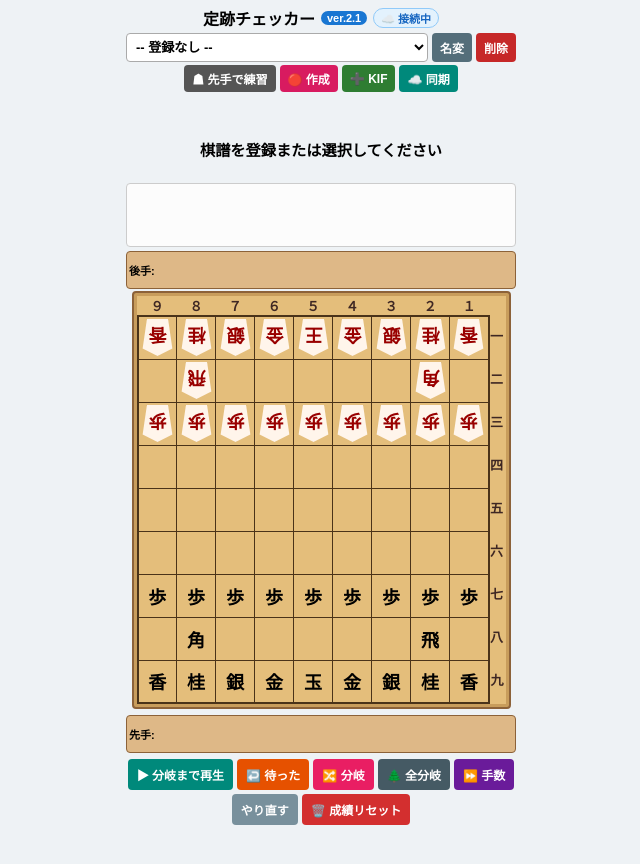
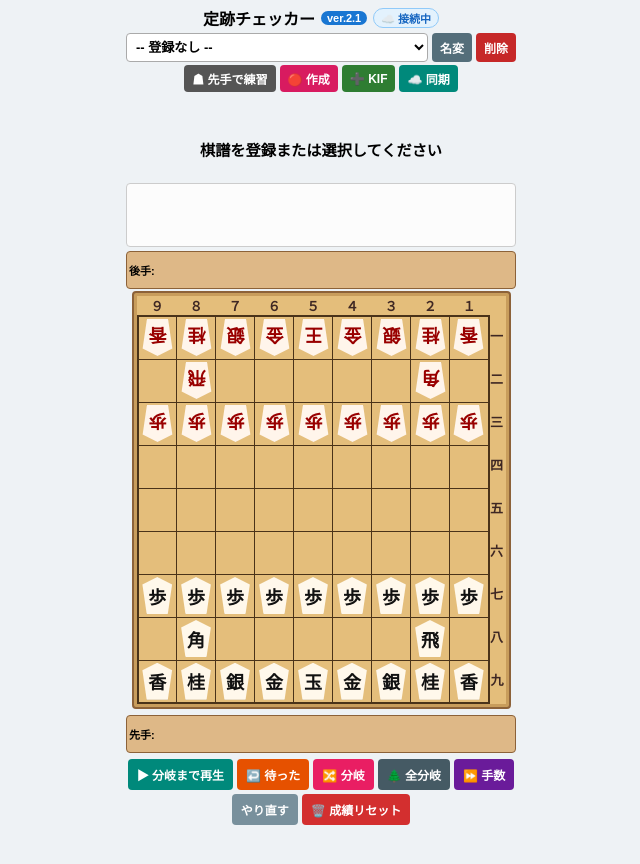
Before and after one commit to mfyuki1222-png/shogi-MF, a plain HTML site: page index.html in a window 1280 px wide. Shown: the whole page, without its empty margins (319-959 px from the left). Drawn offline with Linux system fonts and the light colour scheme; no server answers.

Commit message:
Update index.html

```diff
--- a/index.html
+++ b/index.html
@@ -44,7 +44,7 @@ td.sel,.hp.sel .piece{background:#d4e157!important;}
 td.h-from{background:#81d4fa!important;}
 td.h-to{background:#b3e5fc!important;}
 td.w-cell{background:#ffcdd2!important;}
-.piece{display:inline-flex;align-items:center;justify-content:center;width:min(8.3vw,33px);height:min(9.5vw,37px);font-size:min(4.9vw,18px);font-weight:bold;border-radius:3px;clip-path:polygon(50% 0,95% 20%,82% 100%,18% 100%,5% 20%);box-shadow:0 1px 2px rgba(0,0,0,.3);}
+.piece{display:inline-flex;align-items:center;justify-content:center;width:min(8.3vw,33px);height:min(9.5vw,37px);background:#fff8eb;color:#111;font-size:min(4.9vw,18px);font-weight:bold;border-radius:3px;clip-path:polygon(50% 0,95% 20%,82% 100%,18% 100%,5% 20%);box-shadow:0 1px 2px rgba(0,0,0,.3);}
 .gote .piece{transform:rotate(180deg);color:#900;background:#fff5eb;}
 .fly{position:fixed;z-index:999;pointer-events:none;will-change:transform;transition:transform .18s cubic-bezier(.2,.8,.4,1);}
 .fly.gote{color:#900;background:#fff5eb;}
```
